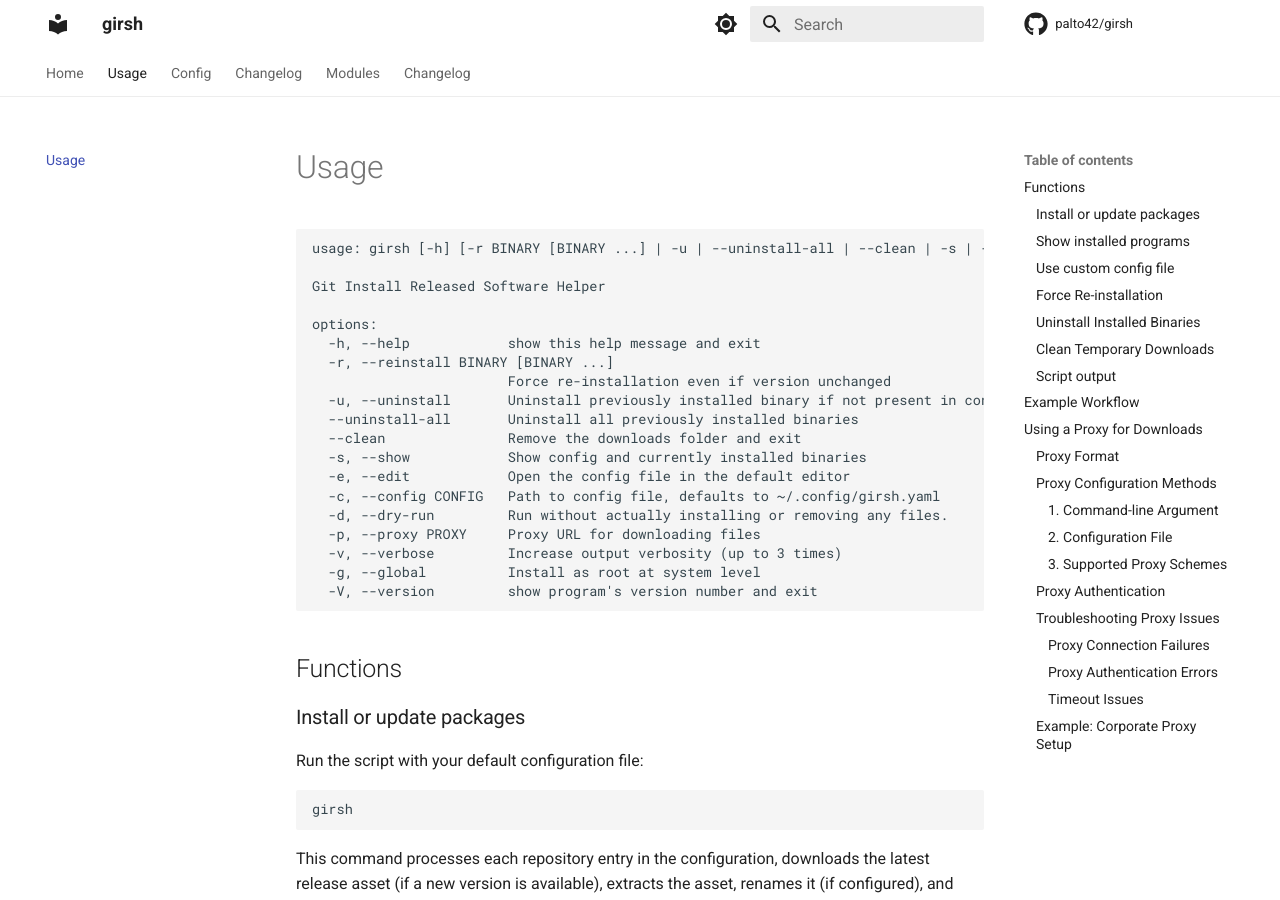
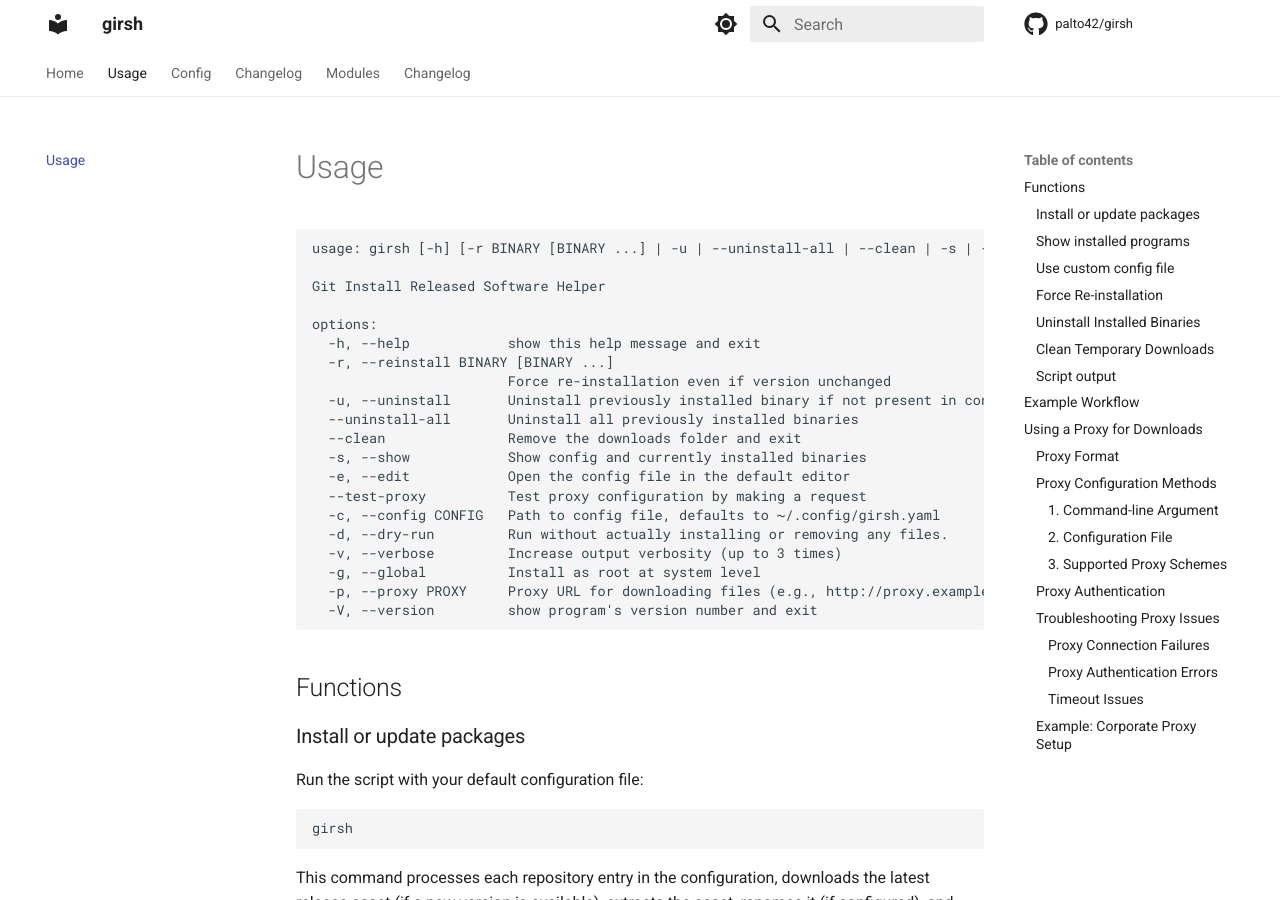
Before and after one commit to palto42/girsh, an MkDocs documentation site: the page built from docs/usage.md, in a window 1280 px wide and 900 px high. Built offline with MkDocs 1.6.1 and Material for MkDocs 9.7.7, drawn with Linux system fonts in a browser that asks for light colours; comment, search, counter and statistics services are not loaded.

````diff
--- a/docs/usage.md
+++ b/docs/usage.md
@@ -1,7 +1,7 @@
 # Usage
 
 ```text
-usage: girsh [-h] [-r BINARY [BINARY ...] | -u | --uninstall-all | --clean | -s | -e] [-c CONFIG] [-d] [-p PROXY] [-v] [-g] [-V]
+usage: girsh [-h] [-r BINARY [BINARY ...] | -u | --uninstall-all | --clean | -s | -e | --test-proxy] [-c CONFIG] [-d] [-v] [-g] [-p PROXY] [-V]
 
 Git Install Released Software Helper
 
@@ -14,11 +14,12 @@ options:
   --clean               Remove the downloads folder and exit
   -s, --show            Show config and currently installed binaries
   -e, --edit            Open the config file in the default editor
+  --test-proxy          Test proxy configuration by making a request
   -c, --config CONFIG   Path to config file, defaults to ~/.config/girsh.yaml
   -d, --dry-run         Run without actually installing or removing any files.
-  -p, --proxy PROXY     Proxy URL for downloading files
   -v, --verbose         Increase output verbosity (up to 3 times)
   -g, --global          Install as root at system level
+  -p, --proxy PROXY     Proxy URL for downloading files (e.g., http://proxy.example.com:8080)
   -V, --version         show program's version number and exit
 ```
 
--- a/pyproject.toml
+++ b/pyproject.toml
@@ -21,7 +21,7 @@ keywords = ['python']
 name = "girsh"
 readme = "README.md"
 requires-python = ">=3.10,<4.0"
-version = "0.1.35"
+version = "0.1.36"
 
 [project.urls]
 Documentation = "https://palto42.github.io/girsh/"
````
Also changed, not shown: CHANGELOG.md (+4 -0 lines), 2 other files.
